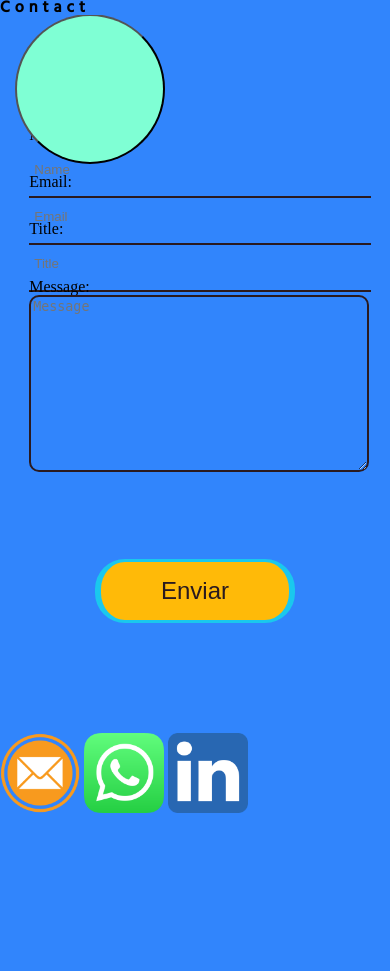
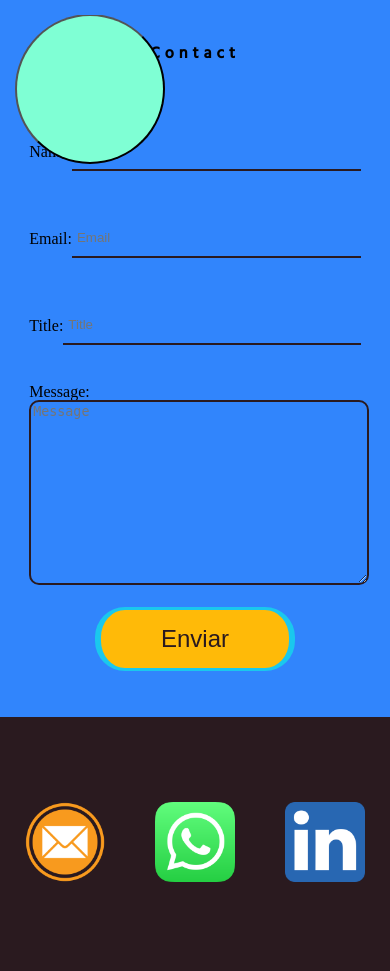
Before and after one commit to JorgeSaicoski/django-sarkis.dev, a Django app: page /contact/ in a window 390 px wide. Before the commit the page ends 813 px from the top, so only its background shows below. Run offline with Django 4.2, Linux system fonts and the light colour scheme.

Commit message:
form fixed

```diff
--- a/sarkis/static/css/main.css
+++ b/sarkis/static/css/main.css
@@ -820,6 +820,9 @@ nav ul li:hover span:nth-child(4) {
   .form-container {
     flex-direction: column;
   }
+  .form-container input {
+    height: auto;
+  }
 }
 .form-container input {
   width: 100%;
@@ -856,6 +859,13 @@ nav ul li:hover span:nth-child(4) {
     width: 100%;
     margin-bottom: 15px;
   }
+  .form-container-info div {
+    display: flex;
+    flex-direction: row;
+    margin: 30px 0;
+    justify-content: center;
+    align-items: center;
+  }
 }
 .form-container-message {
   width: 65%;
@@ -866,6 +876,18 @@ nav ul li:hover span:nth-child(4) {
   .form-container-message {
     width: 100%;
   }
+}
+
+.footer {
+  background-color: #2A1A1F;
+  height: 20vh;
+  padding-top: 10vh;
+}
+.footer-container {
+  width: 100%;
+  display: flex;
+  flex-direction: row;
+  justify-content: space-around;
 }
 
 .button-container {
--- a/sarkis/static/scss/_style.scss
+++ b/sarkis/static/scss/_style.scss
@@ -821,7 +821,10 @@ nav{
     align-items: flex-start;
     min-height: 20%;
     @media screen and (max-width: 1200px){
-      flex-direction: column;
+        flex-direction: column;
+        & input{
+            height: auto;
+        }
     }
 
     & input{
@@ -854,8 +857,17 @@ nav{
       flex-direction: column;
       justify-content: space-between;
       @media screen and (max-width: 1200px){
-        width: 100%;
-        margin-bottom: 15px;
+          width: 100%;
+          margin-bottom: 15px;
+          & div{
+              display: flex;
+              flex-direction: row;
+              margin: 30px 0;
+              justify-content: center;
+              align-items: center;
+          }
+
+
       }
     }
     &-message{
@@ -868,6 +880,18 @@ nav{
     }
   }
 }
+.footer{
+    background-color: $dark-color;
+    height: 20vh;
+    padding-top: 10vh;
+    &-container{
+        width:100%;
+        display: flex;
+        flex-direction: row;
+        justify-content: space-around;
+    }
+}
+
 .button-container{
     margin: 0 auto;
     & button{
--- a/sarkis/website/templates/website/contact.html
+++ b/sarkis/website/templates/website/contact.html
@@ -11,6 +11,7 @@
     {% block content %}
     {% endblock %}
     {% include 'website/contact_content.html' %}
+    <script type="text/javascript" src="{% static 'js/navbar.js' %}"></script>
 
 </body>
 </html>
--- a/sarkis/website/templates/website/contact_content.html
+++ b/sarkis/website/templates/website/contact_content.html
@@ -1,7 +1,8 @@
 {% load static %}
 
-<h2>Contact</h2>
+
 <form role="form" action="" method="post" class="form">
+    <h2>Contact</h2>
     {% csrf_token %}
     {{ form.non_field_errors }}
 
```
Also changed, not shown: 1 other file.
